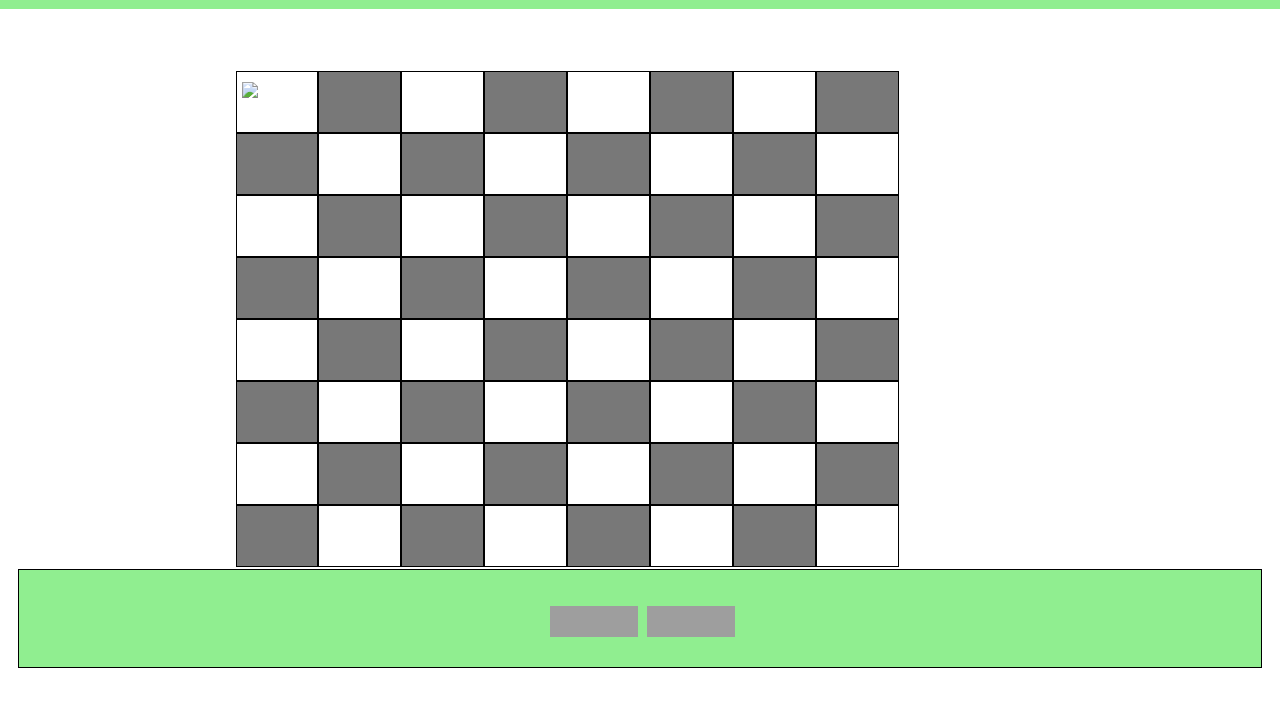
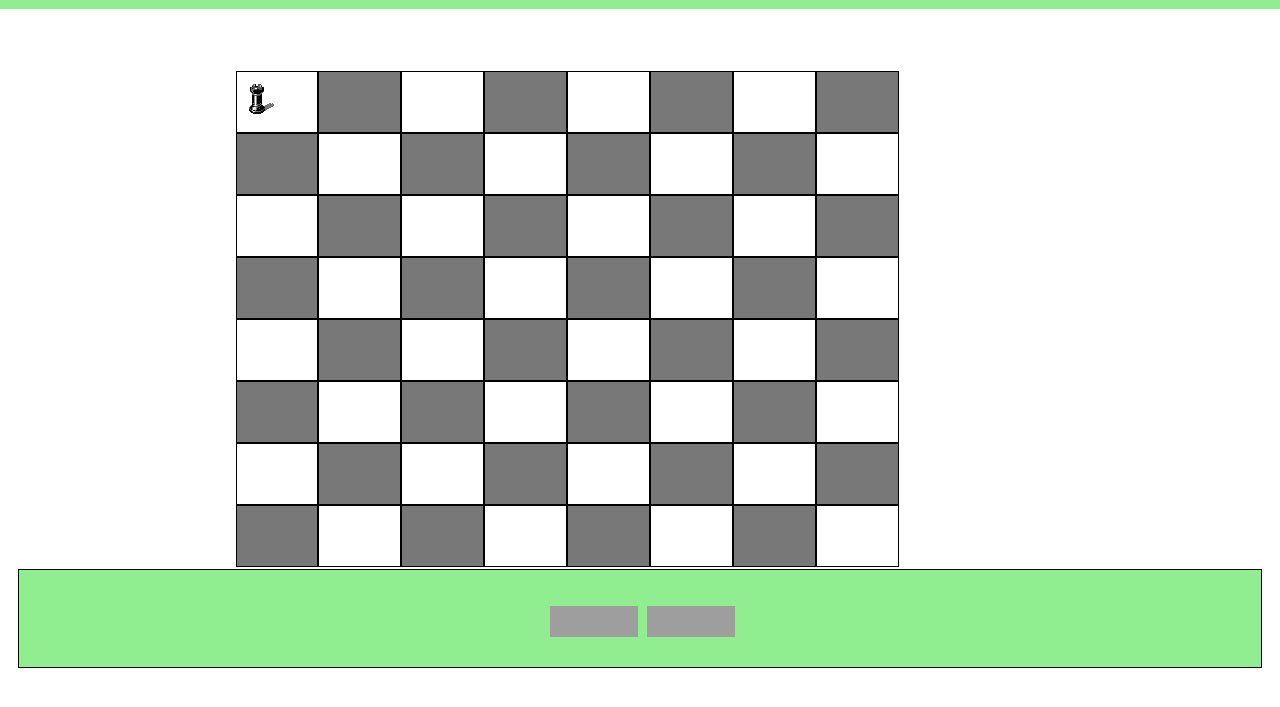
Before and after one commit to runningTurtle2/runningTurtle2.github.io, a plain HTML site: page Artifact#2/index.html in a window 1280 px wide. Shown: the part 55-762 px from the top of the page. Drawn offline with Linux system fonts and the light colour scheme; grey boxes are pictures that could not be loaded; a web font is replaced by a local one.

Commit message:
version1.1
Changed the image path

```diff
--- a/Artifact#2/index.html
+++ b/Artifact#2/index.html
@@ -18,7 +18,7 @@
   <div id="container">
 
   <div class="row"><!--Row 1-->
-    <div class="white"><img  src="/chess_icons/black-castle.png"></div>
+    <div class="white"><img  src="/images/black-castle.png"></div>
     <div class="black"></div>
     <div class="white"></div>
     <div class="black"></div>
```
